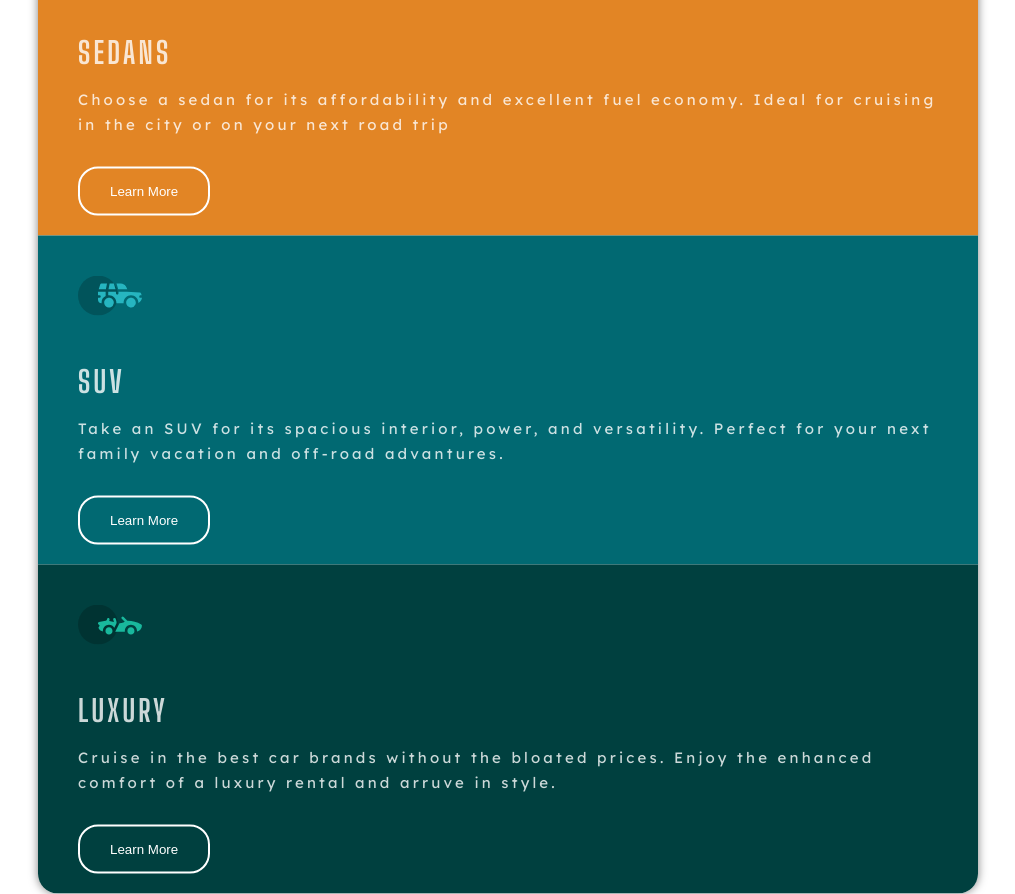
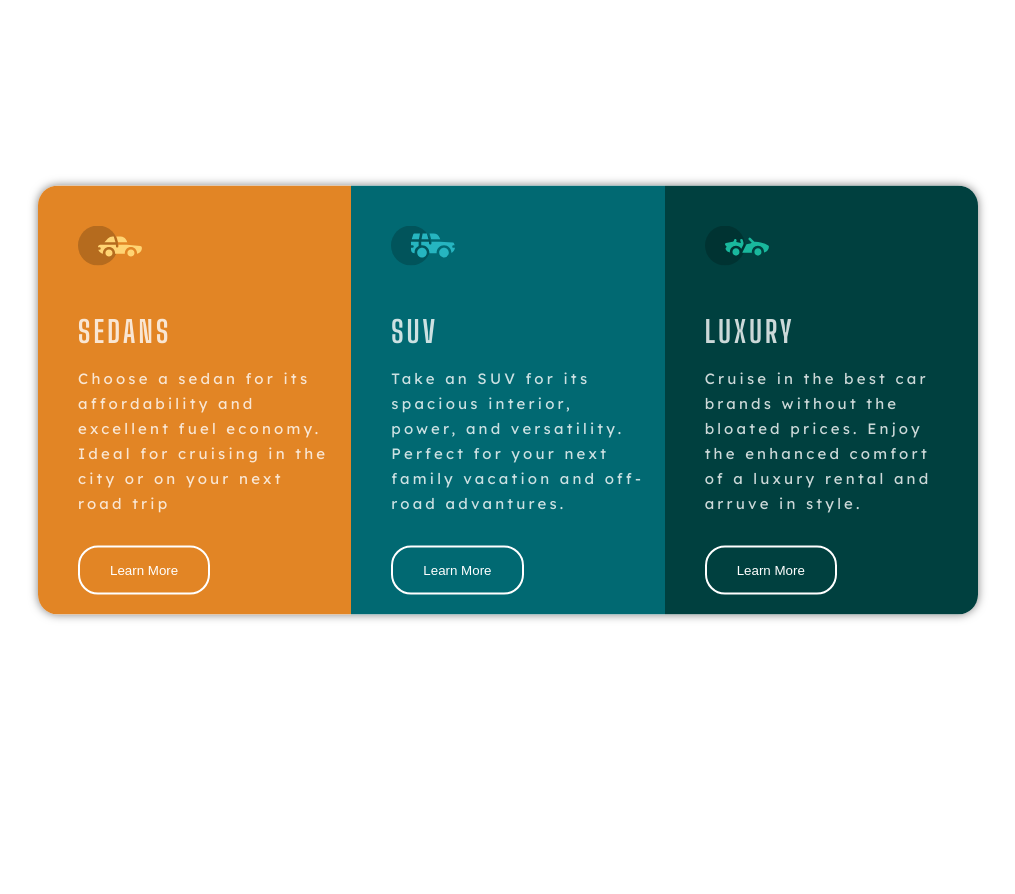
Before and after one commit to admandremw94/Desafio002, a plain HTML site: page index.html in a window 1280 px wide. Shown: the whole page, without its empty margins (132-1147 px from the left). After the commit the page ends 800 px from the top, so only its background shows below. Drawn offline with Linux system fonts and the light colour scheme.

Commit message:
Update style.css

```diff
--- a/css/style.css
+++ b/css/style.css
@@ -1,6 +1,6 @@
 ul {
 	display: grid;
-	grid-template-columns:3, 1fr;
+	grid-template-columns:1fr 1fr 1fr;
 	width: 940px;
 	height: auto;
 	border-radius: 20px;
```
